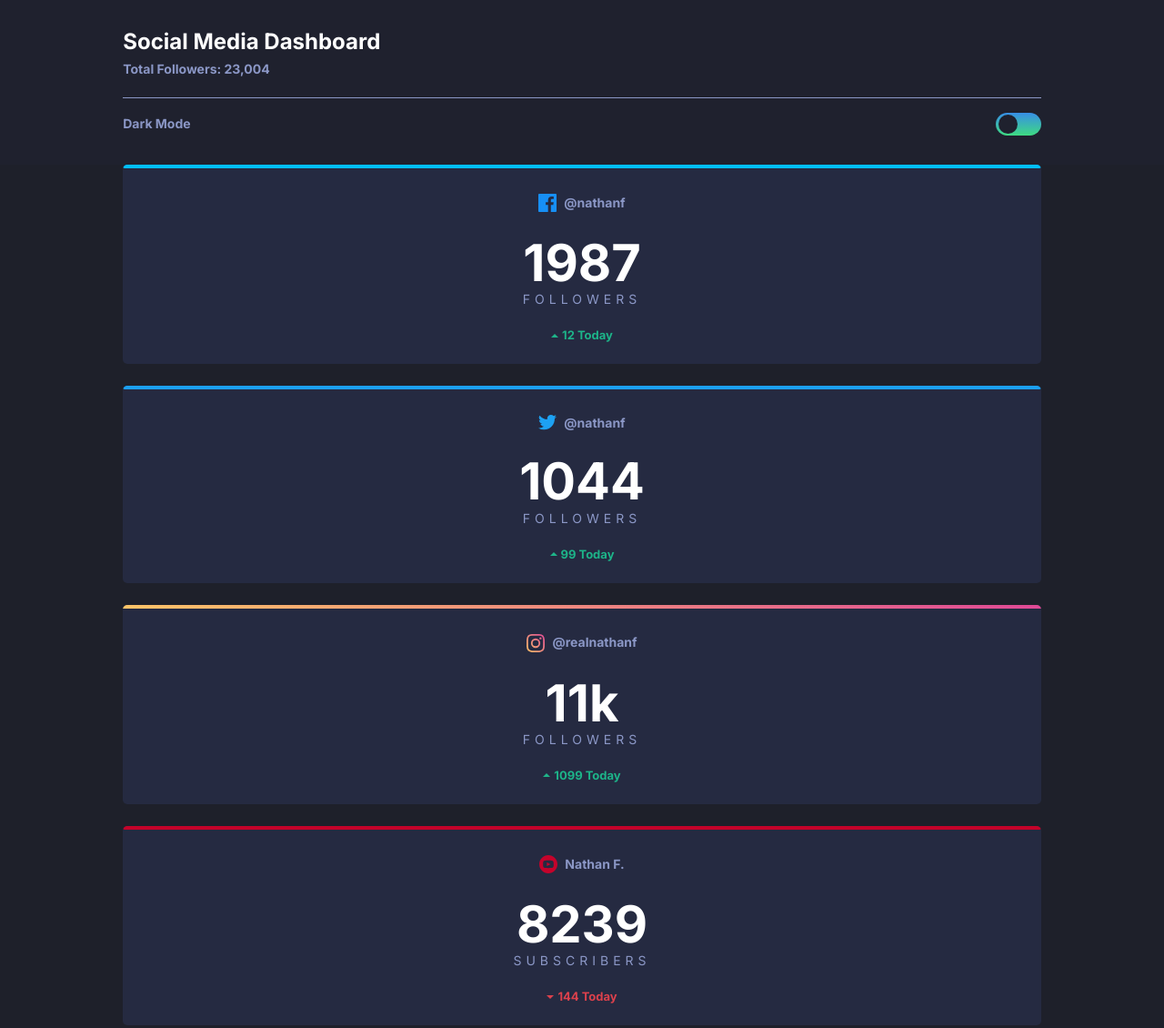
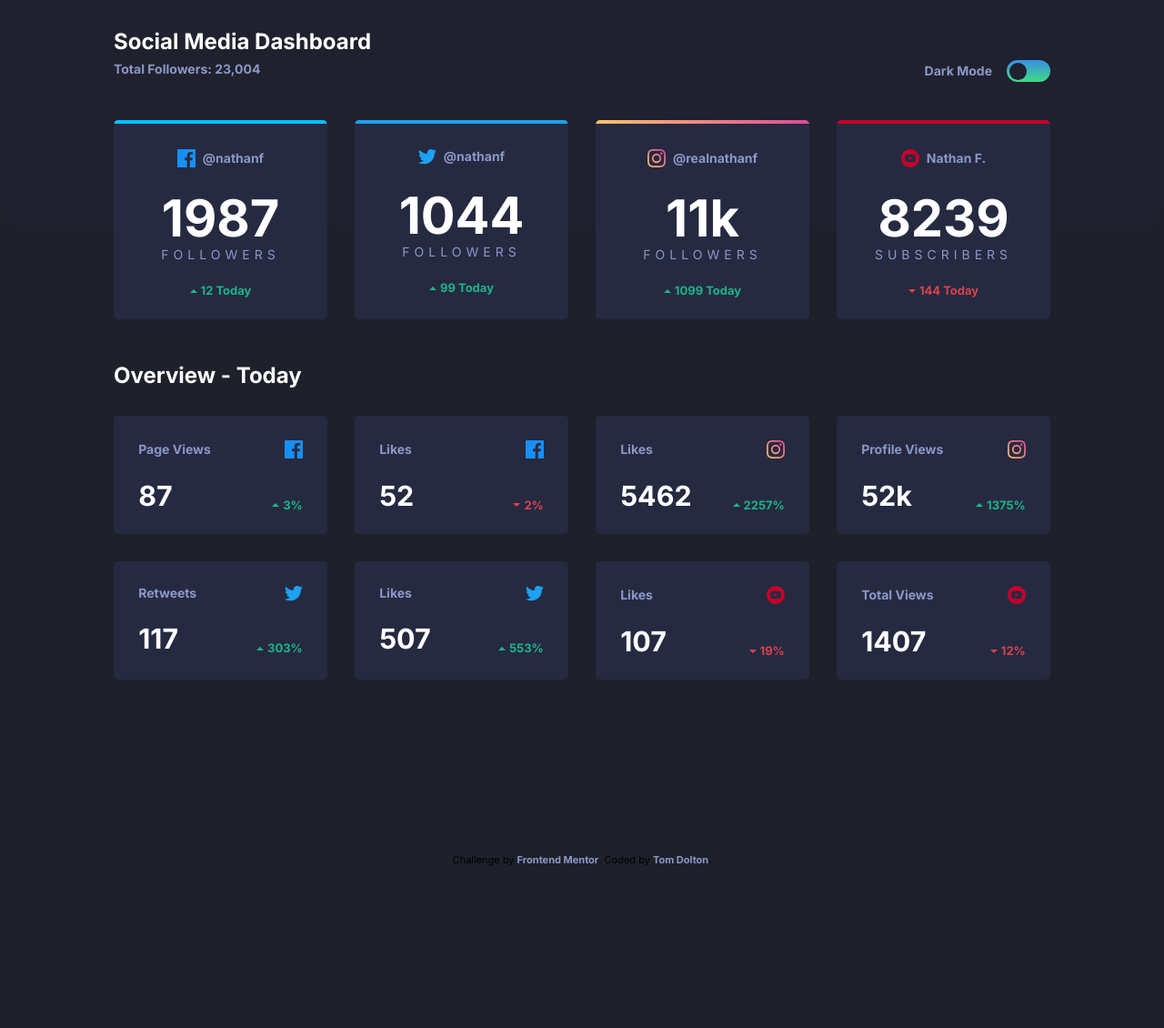
Before and after one commit to tomdolton/social-media-dashboard-with-theme-switcher, a plain HTML site: page index.html in a window 1280 px wide. Shown: the top 1130 px of the page at 91% size. After the commit the page ends 960 px from the top, so only its background shows below. Drawn offline with Linux system fonts and the light colour scheme.

Commit message:
Desktop and medium layout

```diff
--- a/index.html
+++ b/index.html
@@ -12,17 +12,6 @@
 
   <title>Frontend Mentor | Social Media Dashboard </title>
 
-  <!-- Feel free to remove these styles or customise in your own stylesheet 👍 -->
-  <style>
-    .attribution {
-      font-size: 11px;
-      text-align: center;
-    }
-
-    .attribution a {
-      color: hsl(228, 45%, 44%);
-    }
-  </style>
 </head>
 
 <body>
@@ -48,7 +37,7 @@
 
   <div class="container">
 
-
+    <div class="big-cards-grid">
       <!-- Big cards -->
       <div class="card card--big card--facebook">
         <a class="card__social" href="">
@@ -102,7 +91,7 @@
         </div>
       </div>
 
-
+    </div>
 
 
     <!-- Overview small cards -->
@@ -228,9 +217,9 @@
   </div>
   <!-- .container end -->
 
-  <div class="attribution">
+  <div class="footer">
     Challenge by <a href="https://www.frontendmentor.io?ref=challenge" target="_blank">Frontend Mentor</a>.
-    Coded by <a href="#">Your Name Here</a>.
+    Coded by <a href="#">Tom Dolton</a>.
   </div>
 </body>
 
--- a/styles/scss/abstracts/_mixins.scss
+++ b/styles/scss/abstracts/_mixins.scss
@@ -19,13 +19,22 @@
   justify-content: $justify;
 }
 
+// Grid set up
+@mixin grid-container {
+  @media (min-width: $bp-medium) {
+    display: grid;
+    grid-gap: 30px;
+    grid-template-columns: repeat(2, 1fr);
 
-// Clearfix, use to contain floats, based on micro clearfix by Nicolas Gallagher
-// http://nicolasgallagher.com/micro-clearfix-hack/
-@mixin clearfix {
-  &:after {
-    content: " ";
-    display: table;
-    clear: both;
+  }
+  @media (min-width: $bp-large) {
+    grid-template-columns: repeat(4, 1fr);
   }
 }
+
+
+// Card width
+@mixin card-width {
+  max-width: 253px;
+  width: 100%;
+}
--- a/styles/scss/abstracts/_variables.scss
+++ b/styles/scss/abstracts/_variables.scss
@@ -39,6 +39,7 @@
 }
 
 
+
 //
 // Other variables
 // ==========================================================================
@@ -49,12 +50,14 @@ $font-family: 'Inter', sans-serif;
 
 
 
-// Container's maximum width
-$max-width: 1180px;
+// Container's maximum width for large screens
+// (Cards + padding + padding + grid gap)
+$max-width-small: 350px + 25px + 25px;
+$max-width-medium: (350px * 2) + 25px + 25px + 30px;
+$max-width-large: (250px * 4) + 25px + 25px + 30px;
 
 
 
 // Breakpoints
-  $bp-small: 320px;
   $bp-medium: 768px;
   $bp-large: 1024px;
--- a/styles/scss/base/_helpers.scss
+++ b/styles/scss/base/_helpers.scss
@@ -15,15 +15,23 @@
  * Main content containers
  * 1. Make the container full-width with a maximum width
  * 2. Center it in the viewport
- * 3. Leave some space on the edges, especially valuable on small screens
+ * 3. Leave some space on the edges on small screens
  */
 .container {
-  max-width: $max-width; /* 1 */
+  max-width: $max-width-small; /* 1 */
   margin-left: auto; /* 2 */
   margin-right: auto; /* 2 */
-  padding-left: 6.66%; /* 3 */
-  padding-right: 6.66%; /* 3 */
+  padding-left: 25px; /* 3 */
+  padding-right: 25px; /* 3 */
   width: 100%; /* 1 */
+
+  @media (min-width: $bp-medium) {
+    max-width: $max-width-medium;
+  }
+
+  @media (min-width: $bp-large) {
+    max-width: $max-width-large;
+  }
  }
 
 /**
--- a/styles/scss/components/_card.scss
+++ b/styles/scss/components/_card.scss
@@ -23,15 +23,14 @@
   background: var(--background-card);
 
   border-radius: 5px;
-  padding-top: 1.7rem;
-  padding-bottom: 1.5rem;
-  padding-left: 1.7rem;
-  padding-right: 1.7rem;
+  padding: 1.7rem 1.7rem 1.5rem;
   margin-bottom: 1rem;
 
+    // Remove bottom margin on medium+ screens, replaced by grid gap
+  @media (min-width: $bp-medium) {
+    margin-bottom: 0;
+  }
 }
-
-
 
 
 .card__stats {
@@ -47,11 +46,6 @@
 //
 // Card (small) specific classes
 // ==========================================================================
-
-.card__title {
-
-}
-
 .card__count {
   font-size: 1.9rem;
 }
@@ -71,9 +65,6 @@
 //
 // Big card specific classes
 // ==========================================================================
-
-
-
 
 .card__social {
   @include flex(row, center);
@@ -111,8 +102,13 @@
   position: relative;
 
   padding-top: 2rem;
-  margin-bottom: 1.5rem;
+  margin-bottom: 30px;
   overflow: hidden; /* 3 */
+
+  // Remove bottom margin on medium+ screens
+  @media (min-width: $bp-medium) {
+    margin-bottom: 0;
+  }
 
   /* 2 */
   &::before {
--- a/styles/scss/components/_heading.scss
+++ b/styles/scss/components/_heading.scss
@@ -20,6 +20,11 @@
     width: 100%;
 
     background: var(--clr-text-secondary);
+
+    // Hides horizontal rule on medium+ screens
+    @media (min-width: $bp-medium) {
+      content: none;
+    }
   }
 }
 
--- a/styles/scss/components/_toggle.scss
+++ b/styles/scss/components/_toggle.scss
@@ -17,6 +17,11 @@
   &:hover .toggle__label,
   &:focus .toggle__label {
     color: var(--clr-text-primary);
+  }
+
+  // On medium+ screens align label and toggle together to the right
+  @media (min-width: $bp-medium) {
+    justify-content: flex-end;
   }
 }
 
@@ -39,8 +44,8 @@
 .toggle__switch {
   position: relative;
   display: inline-block;
-  width: 50px;
-  height: 25px;
+  width: 48px;
+  height: 24px;
 }
 
 // Hide default HTML checkbox
@@ -51,7 +56,7 @@
 
   // On checkox checked, slider circle switches
   &:checked + .toggle__slider::before {
-    transform: translateX(22px);
+    transform: translateX(23px);
   }
 }
 
@@ -77,8 +82,8 @@
     bottom: 2px;
 
     content: "";
-    height: 21px;
-    width: 21px;
+    height: 19px;
+    width: 19px;
     border-radius: 50%;
 
     background-color: var(--background-top);
--- /dev/null
+++ b/styles/scss/layout/_big-cards.scss
@@ -0,0 +1,7 @@
+// -----------------------------------------------------------------------------
+// This file contains all styles related to the big cards section of the site.
+// -----------------------------------------------------------------------------
+
+.big-cards-grid {
+  @include grid-container;
+}
--- a/styles/scss/layout/_footer.scss
+++ b/styles/scss/layout/_footer.scss
@@ -1,3 +1,19 @@
 // -----------------------------------------------------------------------------
 // This file contains all styles related to the footer of the site/application.
 // -----------------------------------------------------------------------------
+
+.footer {
+  font-size: 11px;
+  text-align: center;
+
+  padding-bottom: 0.5rem;
+  margin-top: 3rem;
+
+  @media (min-width: $bp-large) {
+    margin-top: 12rem;
+  }
+}
+
+.footer a {
+  color: var(--clr-text-secondary);
+}
--- a/styles/scss/layout/_header.scss
+++ b/styles/scss/layout/_header.scss
@@ -2,15 +2,53 @@
 // This file contains all styles related to the header of the site.
 // -----------------------------------------------------------------------------
 
-
+// Basic header styles
 header {
   background: var(--background-top);
 
   padding-top: 2rem;
-  padding-bottom: 2rem;
+  padding-bottom: 2.5rem;
+  position: relative;
+
+  @media (min-width: $bp-medium) {
+    padding-bottom: 0.5rem;
+  }
+
+  /**
+   * Psuedo element used for overlapping header background color under big cards
+   * 1. Height of the overlap area sets height and position of area
+   * 2. Border radius is set to curve edges of overlap background
+   * 3. Height of overlap is expanded in larger screens
+   */
+  &::after {
+    $height: 42px; /* 1 */
+
+    position: absolute;
+    bottom: -$height; /* 1 */
+    left: 0;
+
+    content: "";
+    height: $height; /* 1 */
+    width: 100%;
+    border-bottom-left-radius: 20px; /* 2 */
+    border-bottom-right-radius: 20px; /* 2 */
+
+    background: var(--background-top);
+
+    @media (min-width: $bp-medium) {
+      $height: 118px; /* 3 */
+      bottom: -$height; /* 3 */
+      height: $height; /* 3 */
+    }
+  }
 }
 
-
+// Sets max width of content within header to match rest of site
 header .container {
   @include flex(column);
+
+
+  @media (min-width: $bp-medium) {
+    flex-direction: row;
+  }
 }
--- a/styles/scss/layout/_overview.scss
+++ b/styles/scss/layout/_overview.scss
@@ -1,14 +1,23 @@
 // -----------------------------------------------------------------------------
-// This file contains all styles related to the overview section of the site.
+// This file contains all styles related to the overview cards section of the site.
 // -----------------------------------------------------------------------------
 
+// Overview section container, becomes grid at medium+ screen sizes
 .overview {
+  @include grid-container;
   margin-bottom: 3rem;
 }
 
+// Oveerview title styling
 .overview__heading {
   font-size: 1.5rem;
   margin-top: 3rem;
   margin-bottom: 1.5rem;
 
+// When container becomes grid, title streches entire width of page
+// Margin is removed to compensate for additional grid gap spacing
+  @media (min-width: $bp-medium) {
+    grid-column: 1 / -1;
+    margin-bottom: 0;
+  }
 }
--- a/styles/scss/main.scss
+++ b/styles/scss/main.scss
@@ -18,8 +18,9 @@
 // 4. Layout-related sections
 @import
   'layout/header',
-  'layout/footer',
-  'layout/overview';
+  'layout/big-cards',
+  'layout/overview',
+  'layout/footer';
 
 // 5. Components
 @import
```
Also changed, not shown: styles/css/main.css, 1 other file. Lines whose indentation alone changed are shown as unchanged.
